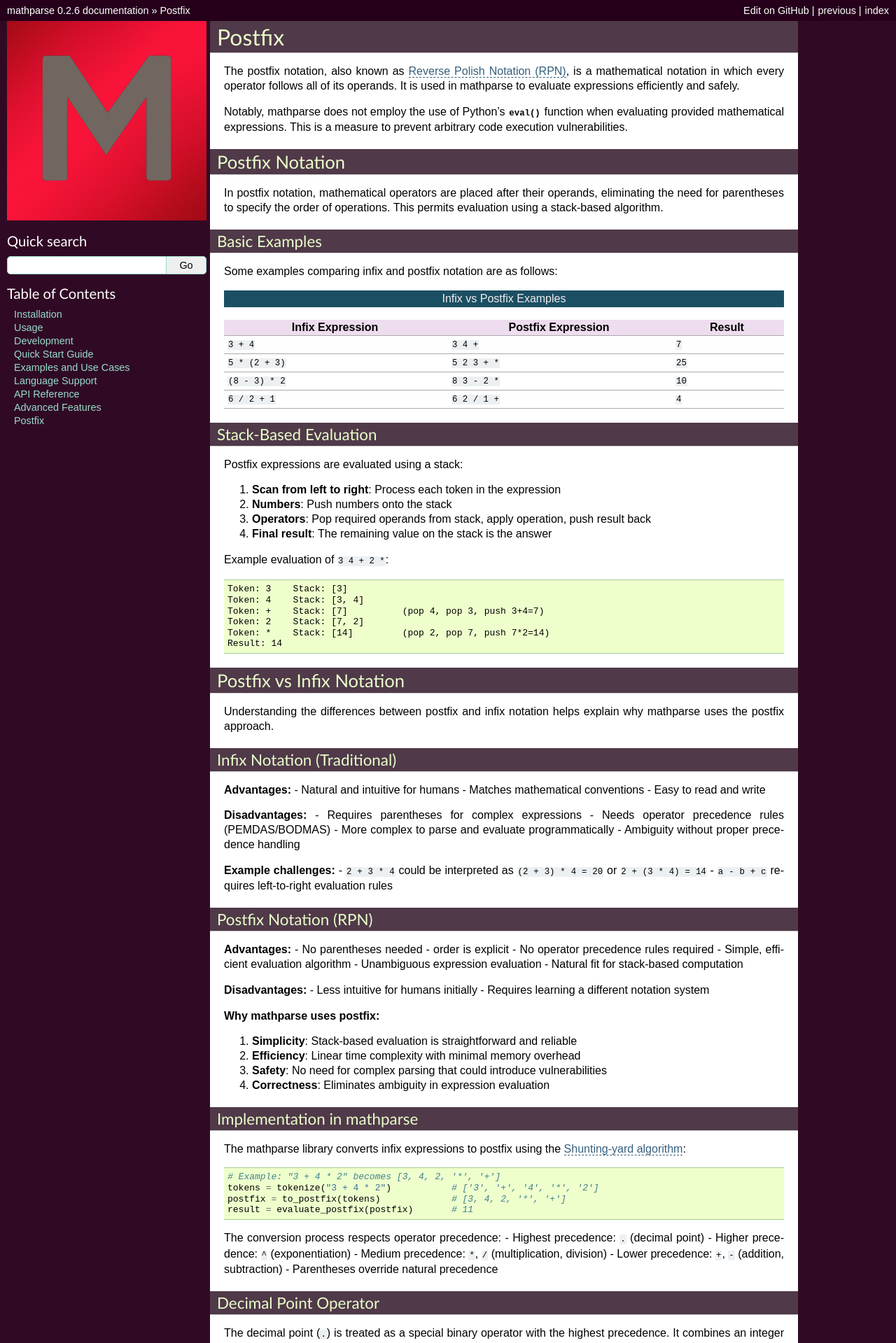
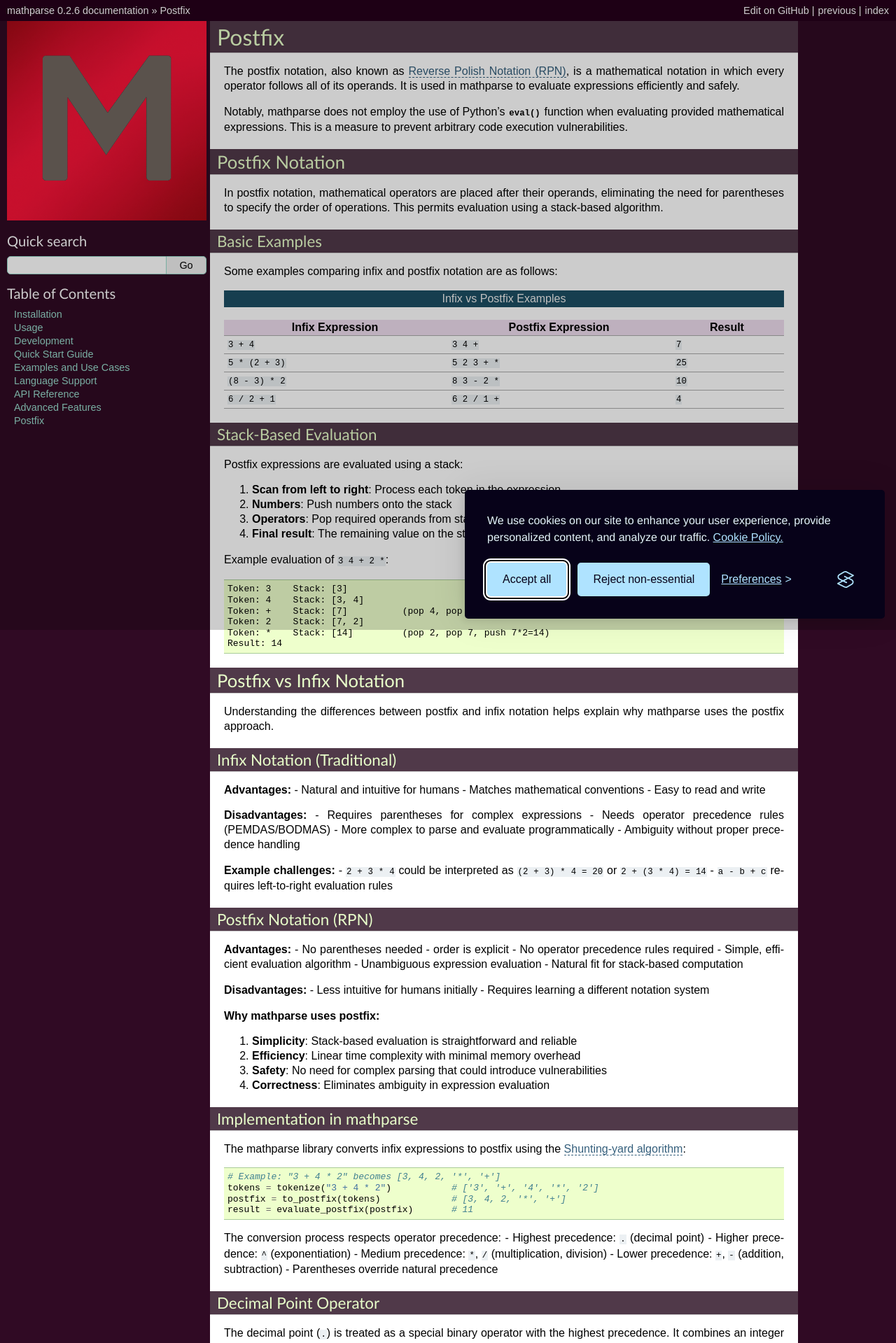
Before and after one commit to gunthercox/mathparse, a Sphinx documentation site: the page built from docs/postfix.rst, in a window 1280 px wide. Shown: the top 1919 px of the page at 70% size. Built offline with Sphinx 7.4.7, drawn with Linux system fonts in a browser that asks for light colours; comment, search, counter and statistics services are not loaded.

Commit message:
Fix static paths

```diff
--- a/docs/_templates/layout.html
+++ b/docs/_templates/layout.html
@@ -5,8 +5,8 @@
 
 {%- block htmltitle %}
 
-    <link rel="stylesheet" id="silktide-consent-manager-css" href="path-to-css/silktide-consent-manager.css">
-    <script src="path-to-js/silktide-consent-manager.js"></script>
+    <link rel="stylesheet" id="silktide-consent-manager-css" href="{{ pathto('_static/silktide-consent-manager.css', 1) }}">
+    <script src="{{ pathto('_static/silktide-consent-manager.js', 1) }}"></script>
     <script>
     silktideCookieBannerManager.updateCookieBannerConfig({
       background: {
--- a/docs/conf.py
+++ b/docs/conf.py
@@ -146,7 +146,12 @@
 html_static_path = ['_static']
 
 html_css_files = [
-    'style.css'
+    'style.css',
+    'silktide-consent-manager.css'
+]
+
+html_js_files = [
+    'silktide-consent-manager.js'
 ]
 
 # Custom sidebar templates, must be a dictionary that maps document names
```
